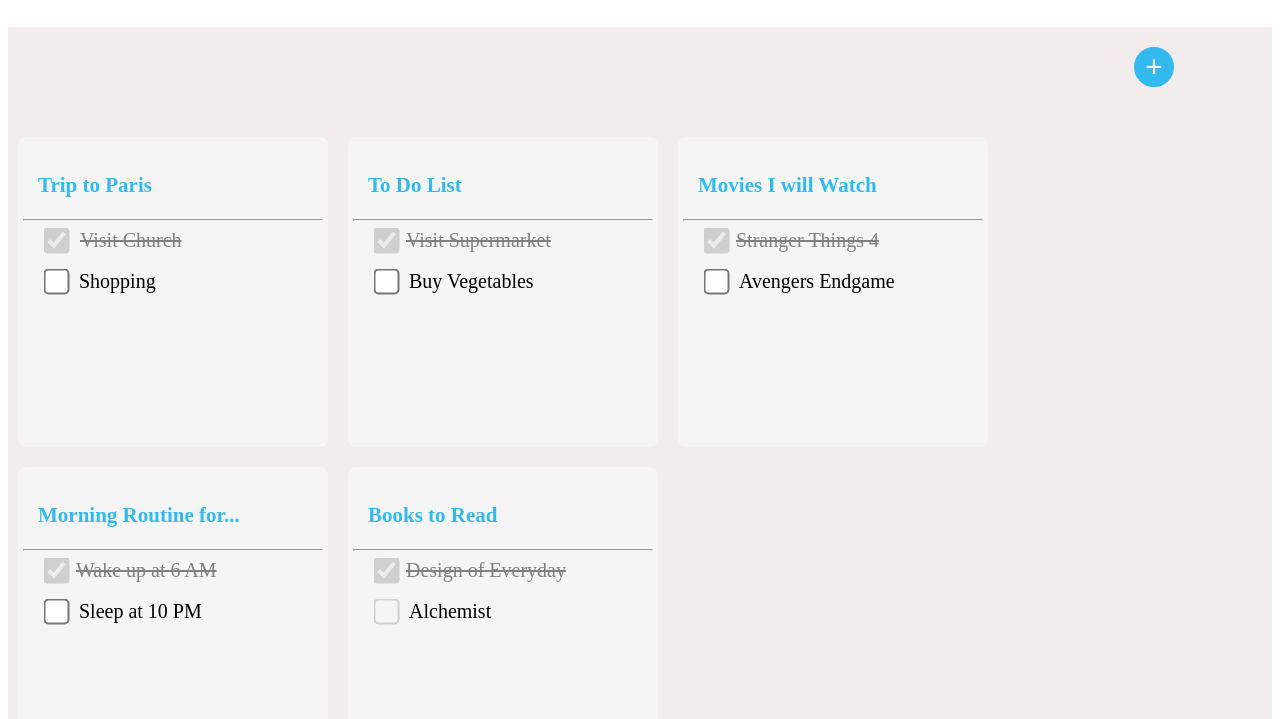
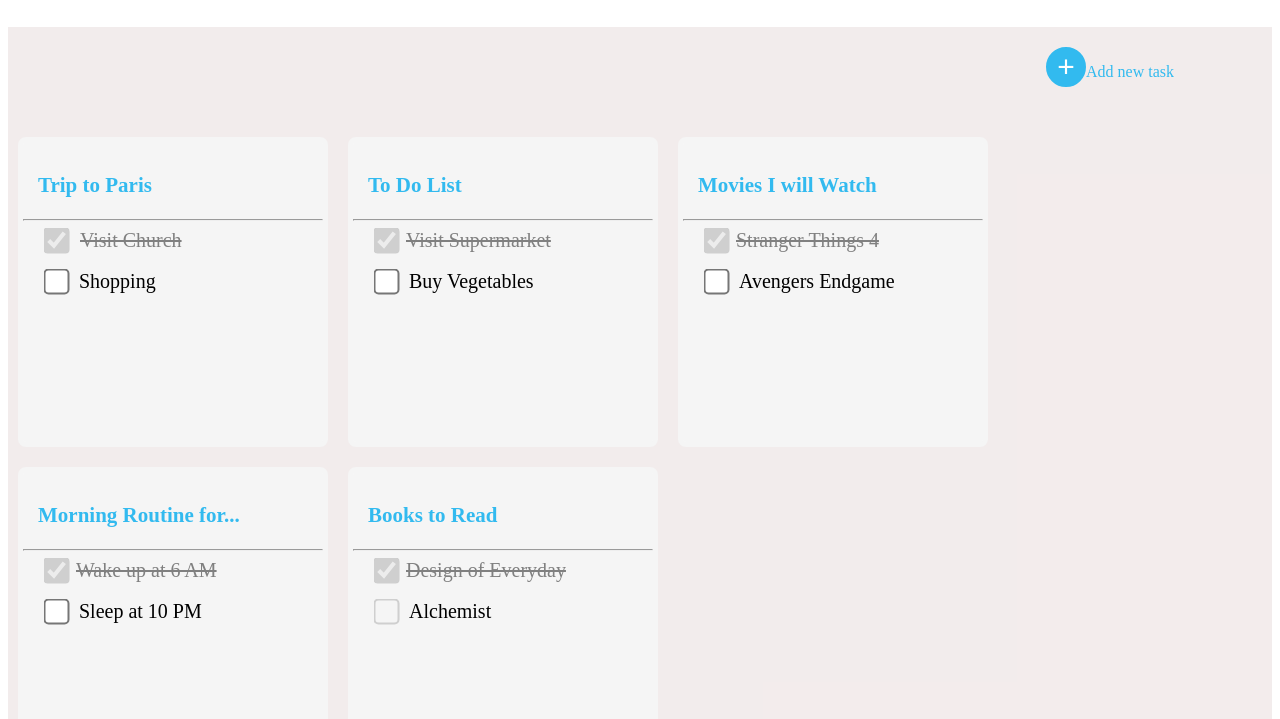
Before and after one commit to sachin7777777/cssprojrct-2, a plain HTML site: page index.html in a window 1280 px wide. Shown: the part 81-800 px from the top of the page. Drawn offline with Linux system fonts and the light colour scheme.

Commit message:
Update index.html

```diff
--- a/index.html
+++ b/index.html
@@ -10,7 +10,7 @@
 <body>
     <div class="tophead"><span class="firsttext">Task</span>&nbsp;<span class="topblue">List</span></div>
     <div class="maindiv">
-    <div class="button"><a href="./index2.html"><button class="plussign">+</button></a>&nbsp;&nbsp;<span class="secondtext"></span></div>
+    <div class="button"><span class="sachin"><a href="./index2.html"><button class="plussign">+</span></button><span class="none">Add new task</span></a>&nbsp;&nbsp;<span class="secondtext"></span></div>
     <div class="container">
         <div class="main box1"><h3 class="blue"><a href="./index2.html">Trip to Paris</a></h3>
             <hr/>
```
